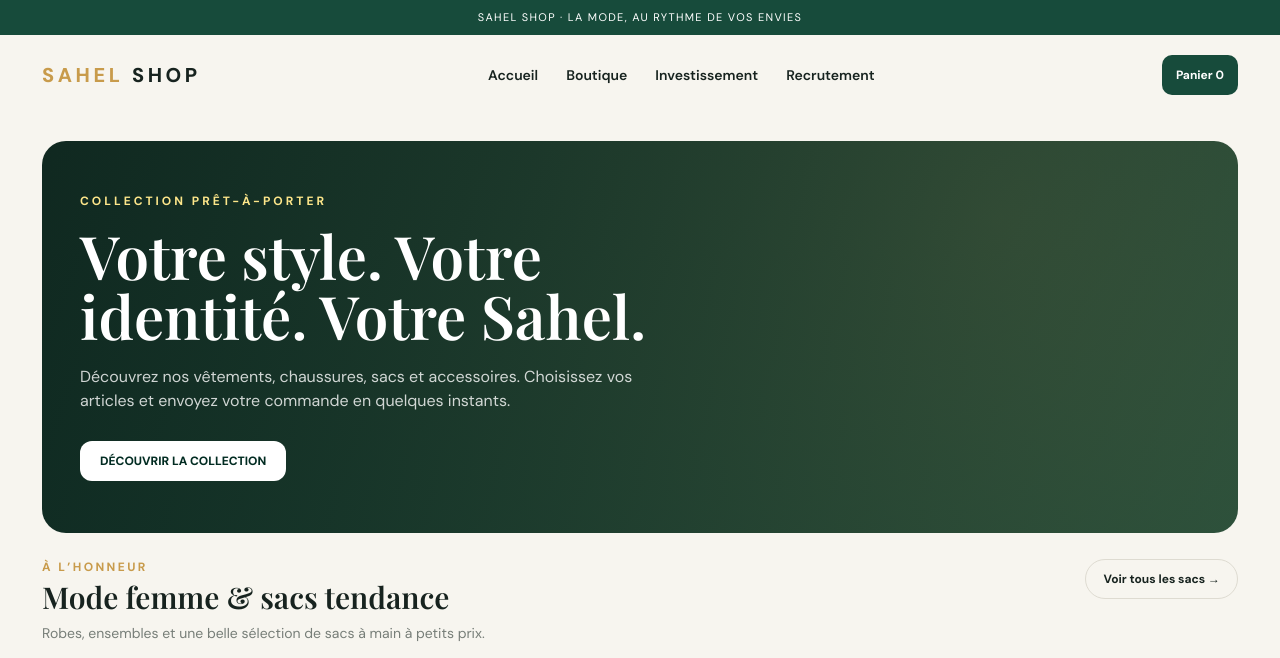
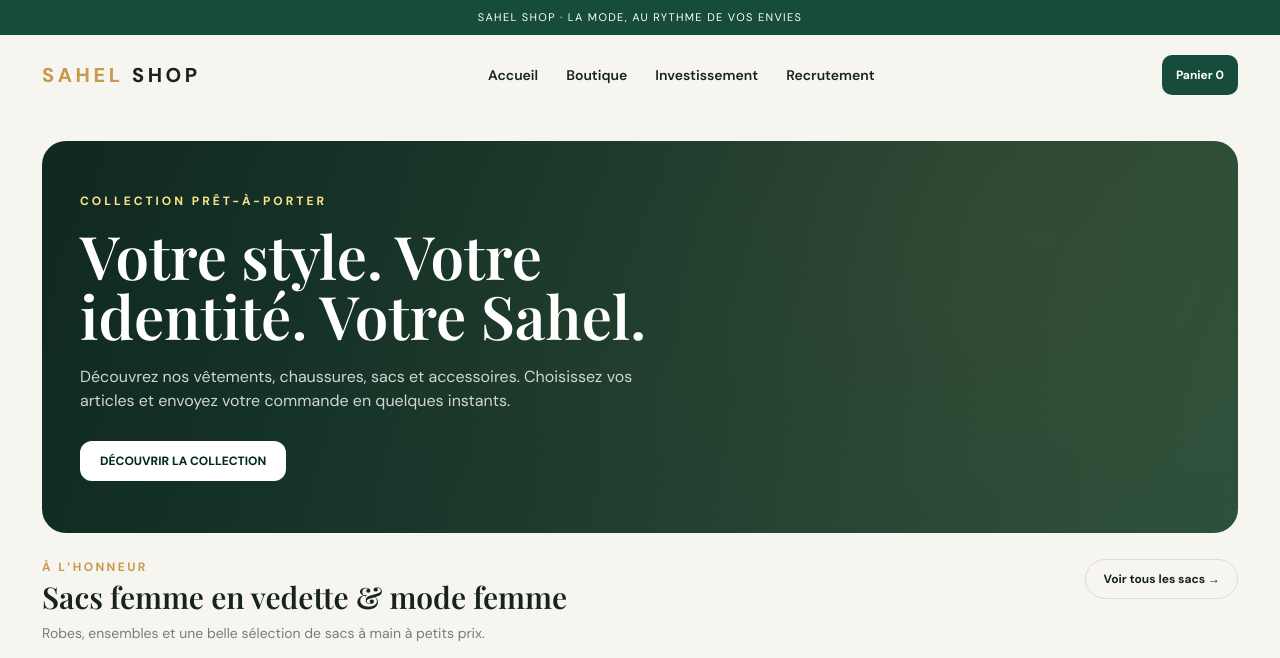
Before and after one commit to medjogbeelyse-coder/sahelshop, a Flask app: page /section/commerce in a window 1280 px wide. Shown: the top 658 px of the page. Run offline with Flask 3, Linux system fonts and the light colour scheme; a user stored in the database is signed in; some libraries are stand-ins or nearby versions.

Commit message:
Placer les sacs femme avant les vêtements dans les articles vedettes

```diff
--- a/templates/section.html
+++ b/templates/section.html
@@ -26,7 +26,7 @@
 </section>
 <section class="mb-10 mt-2">
 <div class="flex flex-col md:flex-row md:items-end md:justify-between gap-2 mb-4">
-<div><p class="gold text-xs tracking-[.2em] font-bold uppercase">À l’honneur</p><h2 class="serif text-3xl mt-1">Mode femme & sacs tendance</h2><p class="muted text-sm mt-2">Robes, ensembles et une belle sélection de sacs à main à petits prix.</p></div>
+<div><p class="gold text-xs tracking-[.2em] font-bold uppercase">À l’honneur</p><h2 class="serif text-3xl mt-1">Sacs femme en vedette & mode femme</h2><p class="muted text-sm mt-2">Robes, ensembles et une belle sélection de sacs à main à petits prix.</p></div>
 <button class="chip self-start" onclick="setCategory('sacs',document.querySelector('[data-cat=sacs]'))">Voir tous les sacs →</button>
 </div>
 <div id="womenHighlights" class="grid grid-cols-2 md:grid-cols-4 gap-3 md:gap-5"></div>
@@ -69,12 +69,12 @@ let category="all",cart=JSON.parse(localStorage.getItem("sahel_cart")||"[]");
 const money=n=>new Intl.NumberFormat("fr-FR").format(Number(n)||0)+" F CFA";
 function setCategory(c,b){category=c;document.querySelectorAll(".chip").forEach(x=>x.classList.remove("active"));b.classList.add("active");renderProducts()}
 function renderWomenHighlights(){
- const picks=products.filter(p=>p.section==="femme"||p.section==="sacs").slice(0,12);
+ const picks=products.filter(p=>p.section==="femme"||p.section==="sacs").sort((a,b)=>(a.section==="sacs"?0:1)-(b.section==="sacs"?0:1)).slice(0,12);
  const target=document.getElementById("womenHighlights");
  if(!target)return;
  target.innerHTML=picks.map(p=>'<article class="product"><img src="'+(p.image||"")+'" alt="'+esc(p.designation)+'" loading="lazy" onerror="this.style.display=\'none\'"><div class="product-info"><p class="gold text-[10px] uppercase tracking-wider font-bold">'+(p.section==="sacs"?"Sacs femme":"Mode femme")+'</p><h3 class="font-bold text-sm mt-1">'+esc(p.designation)+'</h3><p class="font-extrabold mt-3 mb-4">'+money(p.prix)+'</p><button class="btn mt-auto" onclick="addToCart('+JSON.stringify(String(p.id))+')">Ajouter au panier</button></div></article>').join("");
 }
-function renderWomenHighlights(){const picks=products.filter(p=>p.section==="femme"||p.section==="sacs").slice(0,12);const target=document.getElementById("womenHighlights");if(!target)return;target.innerHTML=picks.map(p=>'<article class="product"><img src="'+(p.image||"")+'" alt="" loading="lazy" onerror="this.style.display=\'none\'"><div class="product-info"><p class="gold text-[10px] uppercase tracking-wider font-bold">'+(p.section==="sacs"?"Sacs femme":"Mode femme")+'</p><h3 class="font-bold text-sm mt-1">'+esc(p.designation)+'</h3><p class="font-extrabold mt-3 mb-4">'+money(p.prix)+'</p><button class="btn mt-auto" onclick="addToCart('+JSON.stringify(String(p.id))+')">Ajouter au panier</button></div></article>').join("");}
+const target=document.getElementById("womenHighlights");if(!target)return;target.innerHTML=picks.map(p=>'<article class="product"><img src="'+(p.image||"")+'" alt="" loading="lazy" onerror="this.style.display=\'none\'"><div class="product-info"><p class="gold text-[10px] uppercase tracking-wider font-bold">'+(p.section==="sacs"?"Sacs femme":"Mode femme")+'</p><h3 class="font-bold text-sm mt-1">'+esc(p.designation)+'</h3><p class="font-extrabold mt-3 mb-4">'+money(p.prix)+'</p><button class="btn mt-auto" onclick="addToCart('+JSON.stringify(String(p.id))+')">Ajouter au panier</button></div></article>').join("");}
 function renderProducts(){
  let q=document.getElementById("search").value.toLowerCase(),sort=document.getElementById("sort").value;
  let list=products.filter(p=>(category==="all"||p.section===category||(category==="homme"&&p.section==="commerce_gem")||(category==="femme"&&p.section==="commerce_marche"))&&((p.designation||"").toLowerCase().includes(q)));
@@ -89,6 +89,6 @@ function updateCart(){document.getElementById("cartCount").textContent=cart.redu
 function changeQty(i,n){cart[i].quantity+=n;if(cart[i].quantity<=0)cart.splice(i,1);persist()}function removeLine(i){cart.splice(i,1);persist()}
 function openCart(){document.getElementById("cartOverlay").classList.add("show")}function closeCart(){document.getElementById("cartOverlay").classList.remove("show")}function openCheckout(){if(!cart.length)return;closeCart();document.getElementById("checkoutOverlay").classList.add("show")}function closeCheckout(){document.getElementById("checkoutOverlay").classList.remove("show")}
 document.getElementById("orderForm").addEventListener("submit",async e=>{e.preventDefault();let f=new FormData(e.target),data=Object.fromEntries(f.entries());data.panier=cart.map(x=>({name:x.name,price:x.price,quantity:x.quantity}));let msg=document.getElementById("orderMessage");msg.textContent="Envoi de votre commande…";try{let r=await fetch("/passer-commande",{method:"POST",headers:{"Content-Type":"application/json"},body:JSON.stringify(data)});let j=await r.json();if(!r.ok||!j.success)throw Error();msg.textContent="Commande transmise. Merci pour votre confiance.";cart=[];persist();e.target.reset()}catch(err){msg.textContent="L'envoi a échoué. Vérifiez votre connexion ou réessayez."}});
-renderWomenHighlights();renderWomenHighlights();renderProducts();updateCart();
+renderWomenHighlights();renderProducts();updateCart();
 </script>
 </body></html>
```
